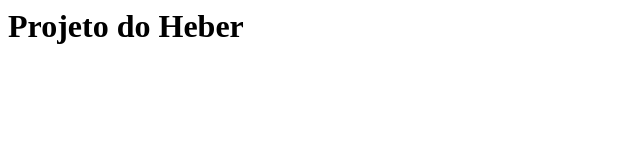
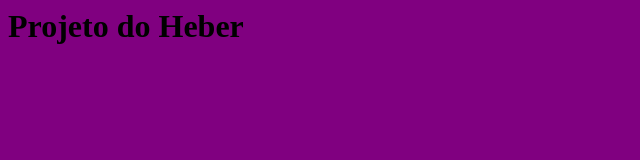
Before and after one commit to tresvezesheber/git-windows, a plain HTML site: page index.html in a window 1280 px wide. Shown: the whole page, without its empty margins (0-640 px from the left). Drawn offline with Linux system fonts and the light colour scheme.

Commit message:
Início do design

```diff
--- /dev/null
+++ b/css/style.css
@@ -0,0 +1,3 @@
+body {
+	background-color: purple;
+}
--- a/index.html
+++ b/index.html
@@ -1,5 +1,6 @@
 <html>
 	<head>
+		<link rel="stylesheet" href="css/style.css"/>
 	</head>
 	<body>
 		<h1>Projeto do Heber</h1>
```
